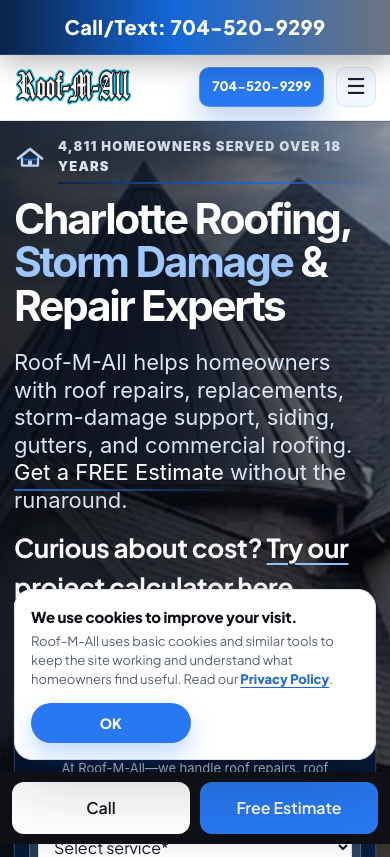
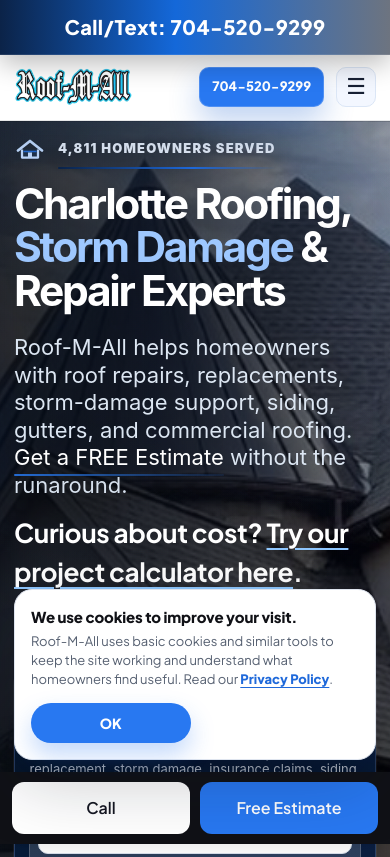
Before and after one commit to scottkrech-prog/roof-m-all, a website: page index.html in a window 390 px wide. Shown: the top 857 px of the page. Drawn offline with Linux system fonts and the light colour scheme.

Commit message:
Shorten RMA pre-hero trust text on mobile

```diff
--- a/index.html
+++ b/index.html
@@ -1424,6 +1424,7 @@
     .hero-grid>div:first-child{position:relative}.hero-grid>div:first-child:before{content:"";position:absolute;inset:-24px -26px -20px -28px;z-index:-1;border-radius:30px;background:radial-gradient(circle at 35% 42%,rgba(5,10,20,.36),rgba(5,10,20,.18) 52%,transparent 78%);pointer-events:none}
     .hero-grid{padding:22px 0 58px;gap:50px}
     .hero-trust-line{font-family:Inter,ui-sans-serif,system-ui,-apple-system,BlinkMacSystemFont,"Segoe UI",sans-serif;margin-bottom:13px;padding-bottom:8px;text-transform:none}
+    .hero-trust-line .trust-mobile{display:none}
     .hero-trust-line:after{background:linear-gradient(90deg,#0b2348 0%,#1f69da 62%,transparent 100%)}
     .hero h1{font-family:Inter,ui-sans-serif,system-ui,-apple-system,BlinkMacSystemFont,"Segoe UI",sans-serif}
     .hero-copy{font-family:Inter,ui-sans-serif,system-ui,-apple-system,BlinkMacSystemFont,"Segoe UI",sans-serif;margin-bottom:20px;max-width:625px;font-size:22px;line-height:1.25}
@@ -1443,7 +1444,7 @@
     .form .btn{min-height:44px}
     .form-trust-row{padding:5px 6px}.form-trust-row .trust-rating{background:transparent!important;border:0!important;box-shadow:none!important;padding:2px 0!important}
     @media(max-width:980px){.hero-grid{padding:24px 0 42px}.estimate-card h2{white-space:normal;font-size:clamp(24px,5vw,31px)}}
-    @media(max-width:640px){.hero-grid{padding:16px 0 26px}.hero-copy{margin-bottom:14px}.estimate-card{padding:18px 14px 14px}.estimate-card h2{font-size:28px;white-space:normal}.form input,.form select,.form textarea,.form input:not([type="hidden"]):not([type="checkbox"]),.form select,.form textarea{padding:9px 11px;min-height:38px}.form-trust-row{display:grid!important;grid-template-columns:repeat(3,minmax(0,1fr))!important;gap:6px!important;align-items:center!important}.form-trust-row .trust-rating{display:flex!important;align-items:center!important;justify-content:center!important;gap:4px!important;min-width:0!important}.form-trust-row .trust-google,.form-trust-row .trust-logo{width:22px!important;height:22px!important;font-size:22px!important;flex:0 0 22px!important}.form-trust-row .trust-copy{min-width:0!important}.form-trust-row .trust-stars{font-size:9px!important;letter-spacing:.5px!important;white-space:nowrap!important}.form-trust-row .trust-score{font-size:8.5px!important;line-height:1.05!important;letter-spacing:.01em!important;white-space:normal!important}}
+    @media(max-width:640px){.hero-grid{padding:16px 0 26px}.hero-trust-line .trust-desktop{display:none}.hero-trust-line .trust-mobile{display:inline}.hero-copy{margin-bottom:14px}.estimate-card{padding:18px 14px 14px}.estimate-card h2{font-size:28px;white-space:normal}.form input,.form select,.form textarea,.form input:not([type="hidden"]):not([type="checkbox"]),.form select,.form textarea{padding:9px 11px;min-height:38px}.form-trust-row{display:grid!important;grid-template-columns:repeat(3,minmax(0,1fr))!important;gap:6px!important;align-items:center!important}.form-trust-row .trust-rating{display:flex!important;align-items:center!important;justify-content:center!important;gap:4px!important;min-width:0!important}.form-trust-row .trust-google,.form-trust-row .trust-logo{width:22px!important;height:22px!important;font-size:22px!important;flex:0 0 22px!important}.form-trust-row .trust-copy{min-width:0!important}.form-trust-row .trust-stars{font-size:9px!important;letter-spacing:.5px!important;white-space:nowrap!important}.form-trust-row .trust-score{font-size:8.5px!important;line-height:1.05!important;letter-spacing:.01em!important;white-space:normal!important}}
 
 </style>
   <link rel="stylesheet" href="assets/css/cookie-banner.css">
@@ -1570,7 +1571,7 @@
     <section class="hero" aria-label="Roof-M-All homepage hero">
       <div class="wrap hero-grid">
         <div>
-          <div class="hero-trust-line">4,811 HOMEOWNERS SERVED OVER 18 YEARS</div>
+          <div class="hero-trust-line"><span class="trust-desktop">4,811 HOMEOWNERS SERVED OVER 18 YEARS</span><span class="trust-mobile">4,811 HOMEOWNERS SERVED</span></div>
           <h1>Charlotte Roofing, <span class="hero-accent">Storm Damage</span> &amp; Repair Experts</h1>
           <p class="hero-copy">Roof-M-All helps homeowners with roof repairs, replacements, storm-damage support, siding, gutters, and commercial roofing. <span class="hero-copy-underline">Get a FREE Estimate</span> without the runaround.</p>
           <div class="hero-ctas"><a class="btn btn-primary" href="#estimate" data-track-event="cta_estimate_click" data-track-location="hero">Get My FREE Roof Estimate</a><a class="btn btn-ghost" href="tel:7045209299" data-track-event="cta_call_click" data-track-location="hero">Call 704-520-9299</a></div>
```
